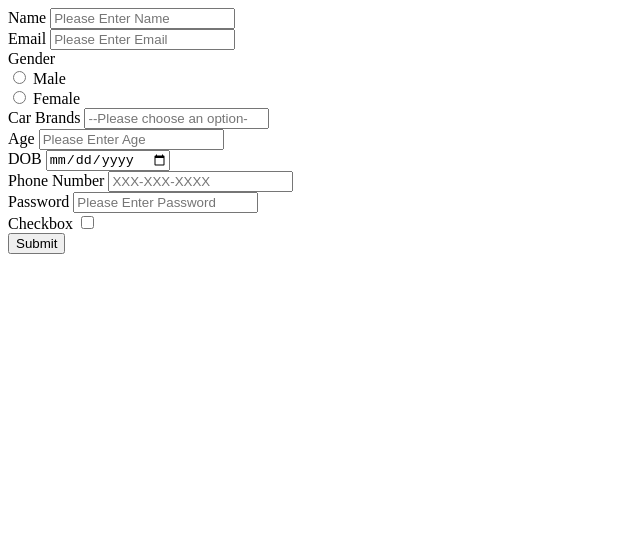
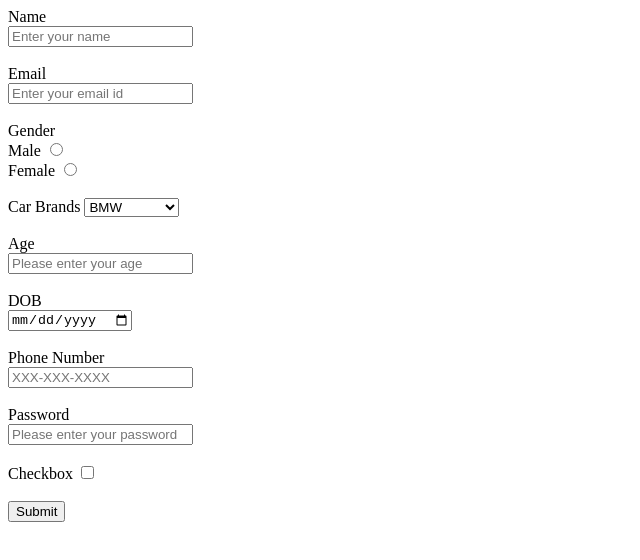
Before and after one commit to acciojob/signup-form-car-shubham1upadhyay, a website: page main.html in a window 1280 px wide. Shown: the whole page, without its empty margins (0-640 px from the left). Drawn offline with Linux system fonts and the light colour scheme.

Commit message:
created a submission

```diff
--- a/main.html
+++ b/main.html
@@ -7,45 +7,45 @@
 </head>
 
 <body>
-	<form method="post">
-		<label for="name">Name</label>
-		<input type="text" id="name" placeholder="Please Enter Name" required/><br/>
 
-		<label for="name">Email</label>
-		<input type="email" id="email" placeholder="Please Enter Email" required/><br/>
+	<form>
+<label for="name">Name</label><br/>
+<input type="text" name="name" id=name value="" placeholder="Enter your name" required/> <br/><br/>
 
-		<label for="name">Gender</label><br/>
-		<input type="radio" id="gender_m" required/>
-		<label>Male</label><br/>
-		<input type="radio" id="gender_f" required/>
-		<label>Female</label><br/>
+<label for="email">Email</label><br/>
+<input type="email" name="email" id="email" value="" placeholder="Enter your email id" required/><br/><br/>
 
-		<label for="cars">Car Brands</label>
-		  <input list="cars" placeholder="--Please choose an option--" required>
-		  <datalist id="cars">
-		    <option value="BMW">
-		    <option value="Audi">
-		    <option value="Mercedez">
-		  </datalist> <br/>
+<label for="gender">Gender</label><br/>
+ Male <input type="radio" id="gender_m" name="gender" required><br/>
+ Female <input type="radio" id="gender_f" name="gender" required> <br/><br/>
+
+ <label for="cars">Car Brands</label>
+ <select name="cars" style="width:95px;">
+  <option id="cars" value="bmw">BMW</option>
+  <option id="cars" value="audi">Audi</option>
+  <option id="cars" value="mercedez">Mercedez</option>
+ </select> <br/><br/>
+
+ <label for="age">Age</label><br/>
+ <input type="number" name="age" id="age" value="" placeholder="Please enter your age" required/><br/><br/>
+
+ <label for="dob">DOB</label><br/>
+ <input type="date" id="dob" name="dob" value="" required/><br/><br/>
+
+ <label for="tel">Phone Number</label><br/>
+ <input type="number" name="tel" id="tel" value="" placeholder="XXX-XXX-XXXX" required/><br/><br/>
+
+ <label for="password">Password</label><br/>
+ <input type="password" name="password" id="password" value="" placeholder="Please enter your password" required/><br/><br/>
+
+ <label for="tos">Checkbox</label>
+ <input type="checkbox" name="tos" id="tos" required/> <br/><br/>
+
+ <input type="submit" value="Submit"/>
+</form>
 
 
-		<label>Age</label>
-		<input type="number" id="age" placeholder="Please Enter Age" required/><br/>
 
-		<label>DOB</label>
-		<input type="date" id="dob" required/><br/>
-
-		<label>Phone Number</label>
-		<input type="number" id="tel" placeholder="XXX-XXX-XXXX" required/><br/>
-
-		<label>Password</label>
-		<input type="password" id="password"placeholder="Please Enter Password" required/><br/>
-
-		<label>Checkbox</label>
-		<input type="checkbox" id="tos" required/><br/>
-		<button type="submit">Submit</button>
-
-	</form>
     <script type="text/javascript" src="./script.js">
 </script>
 
```
